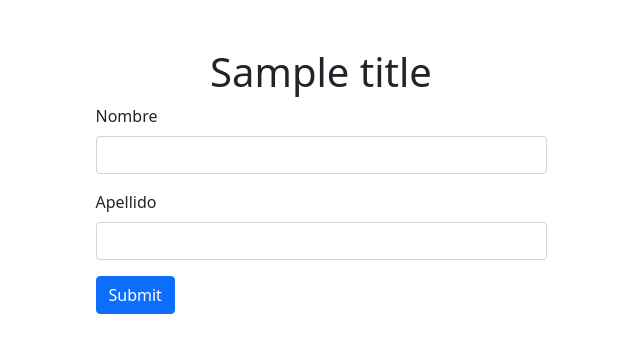
After one commit to jose1423-g/crud_express, a Node server app: template views/libros/editar.ejs in a window 1280 px wide. The commit adds this page. Shown: the top 353 px of the page, without its empty margins (319-959 px from the left). Run offline with Node 20, Linux system fonts and the light colour scheme; the template is opened without the code that fills it: most values are stand-ins (such as "Sample title", 1, 10 or a date in 2020); some libraries are stand-ins or nearby versions.

Commit message:
fin de la aplicacion

```diff
--- /dev/null
+++ b/views/libros/editar.ejs
@@ -0,0 +1,23 @@
+<%- include ../layouts/header.ejs %>
+
+<div class="container mt-5">
+    <h1 class="text-center"><%= title %></h1>
+    <div class="row justify-content-center">
+        <div class="col-5">
+            <form method="POST" action="../actualizar/">
+                <input type="hidden" name="id_coordinador" value="<%= getusers.id_coordinador %>">
+                <div class="mb-3">
+                <label for="Nombre" class="form-label">Nombre</label>
+                <input type="text" class="form-control" name="nombre" id="nombre" value="<%= getusers.nombre %>">
+                </div>
+                <div class="mb-3">
+                <label for="Apellido" class="form-label">Apellido</label>
+                <input type="text" class="form-control" name="Apellido" id="Apellido" value="<%= getusers.Apellido %>">
+                </div>
+                <button type="submit" class="btn btn-primary">Submit</button>
+            </form>
+        </div>
+    </div>
+</div>
+
+<%- include ../layouts/footer.ejs %>
```
Also changed, not shown: controllers/librosController.js (+19 -1 lines), models/librosModels.js (+10 -0 lines), routes/libros.js (+8 -0 lines), views/libros/libros.ejs (+10 -2 lines).
